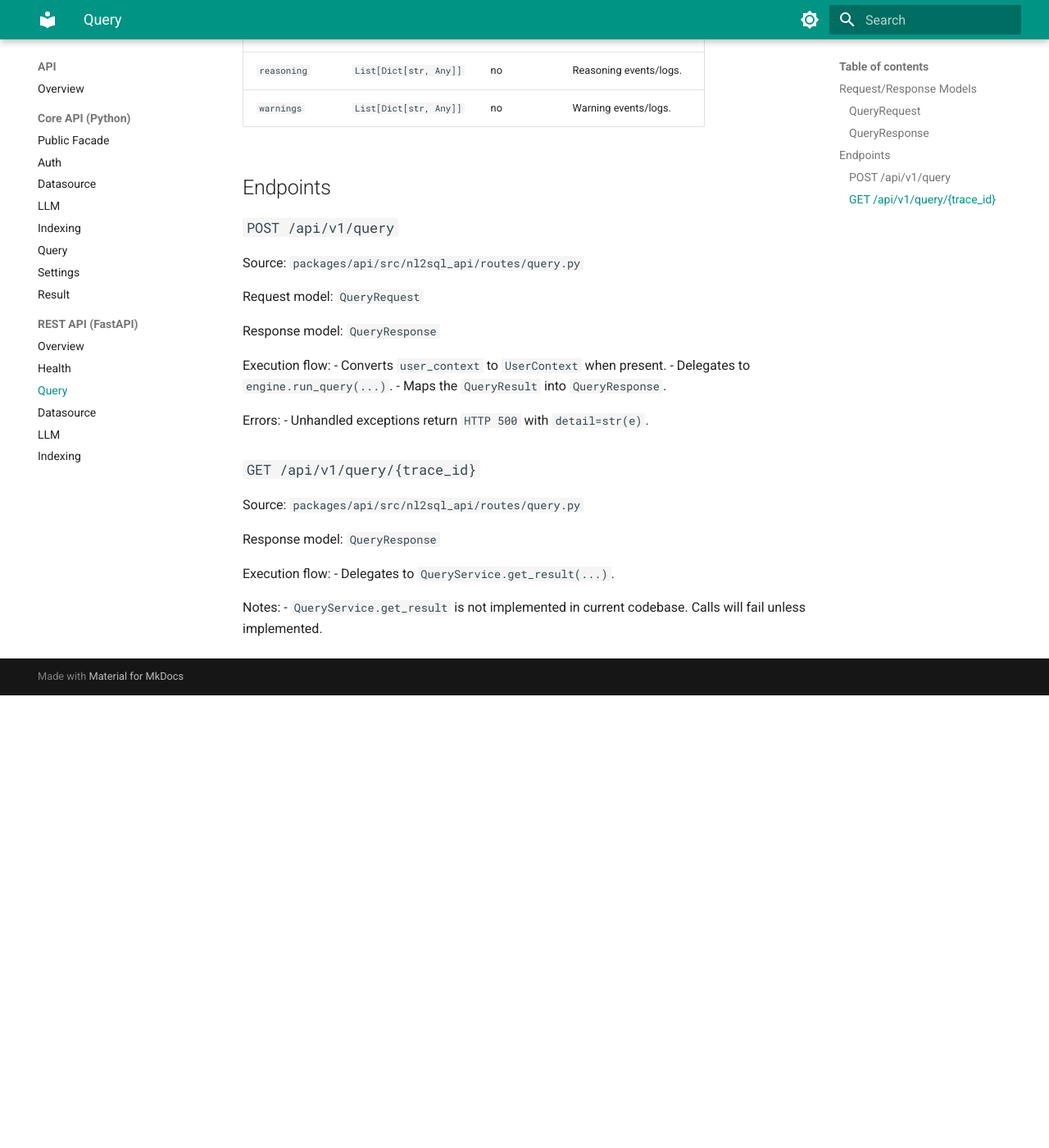
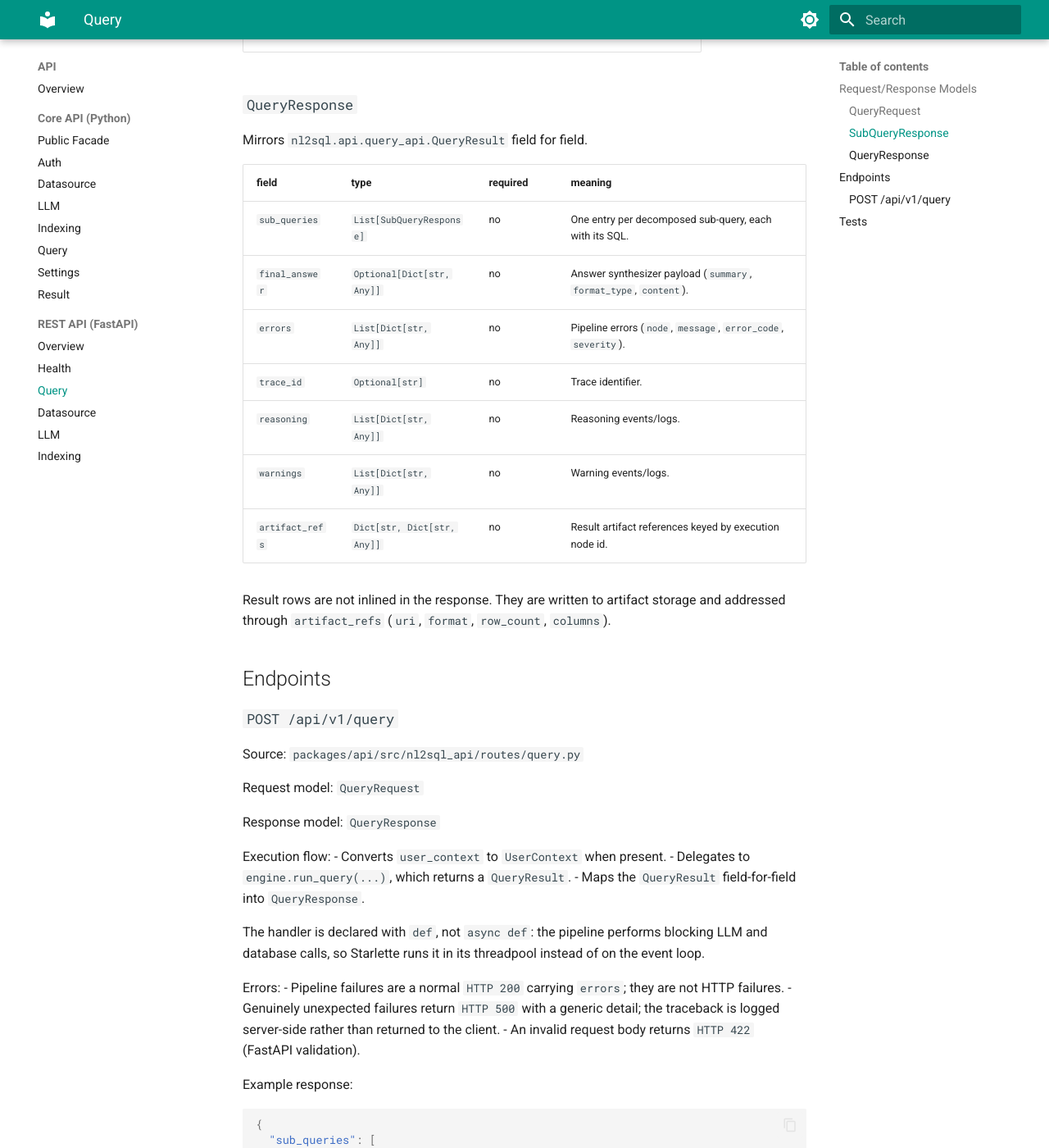
Before and after one commit to nadeem4/nl2sql, an MkDocs documentation site: the page built from docs/api/rest/query.md, in a window 1280 px wide and 1400 px high, scrolled down 975 px. Shown: the whole window at 82% size. Built offline with MkDocs 1.6.1 and Material for MkDocs 9.7.7, drawn with Linux system fonts in a browser that asks for light colours; before the commit the page ends 1823 px from its top, so only the background shows below that; some of the changed text lies outside the part shown.

Commit message:
docs: document the unified query response contract
Update the core and REST query API references for the new QueryResult /
QueryResponse shape, the state mapping, the artifact_refs-instead-of-rows
decision, the sync route handlers and the 200-with-errors semantics. Note the API
test suite in the testing architecture doc.

````diff
--- a/docs/api/rest/query.md
+++ b/docs/api/rest/query.md
@@ -12,16 +12,31 @@ Source: `packages/api/src/nl2sql_api/models/query.py`
 | `execute` | `bool` | no | Execute SQL against datasource (default `true`). |
 | `user_context` | `Optional[Dict[str, Any]]` | no | RBAC context payload. |
 
-### `QueryResponse`
+### `SubQueryResponse`
 | field | type | required | meaning |
 | --- | --- | --- | --- |
-| `sql` | `Optional[str]` | no | Generated SQL. |
-| `results` | `list` | no | Query results. |
-| `final_answer` | `Optional[str]` | no | Natural language answer. |
-| `errors` | `list` | no | Pipeline errors. |
+| `id` | `str` | no | Sub-query identifier. |
+| `intent` | `str` | no | Semantic intent of the sub-query. |
+| `sql` | `str` | no | SQL generated for the sub-query. |
+| `datasource_id` | `str` | no | Datasource the sub-query targets. |
+| `schema_version` | `str` | no | Schema version used for planning. |
+
+### `QueryResponse`
+
+Mirrors `nl2sql.api.query_api.QueryResult` field for field.
+
+| field | type | required | meaning |
+| --- | --- | --- | --- |
+| `sub_queries` | `List[SubQueryResponse]` | no | One entry per decomposed sub-query, each with its SQL. |
+| `final_answer` | `Optional[Dict[str, Any]]` | no | Answer synthesizer payload (`summary`, `format_type`, `content`). |
+| `errors` | `List[Dict[str, Any]]` | no | Pipeline errors (`node`, `message`, `error_code`, `severity`). |
 | `trace_id` | `Optional[str]` | no | Trace identifier. |
 | `reasoning` | `List[Dict[str, Any]]` | no | Reasoning events/logs. |
 | `warnings` | `List[Dict[str, Any]]` | no | Warning events/logs. |
+| `artifact_refs` | `Dict[str, Dict[str, Any]]` | no | Result artifact references keyed by execution node id. |
+
+Result rows are not inlined in the response. They are written to artifact storage
+and addressed through `artifact_refs` (`uri`, `format`, `row_count`, `columns`).
 
 ## Endpoints
 
@@ -35,21 +50,54 @@ Response model: `QueryResponse`
 
 Execution flow:
 - Converts `user_context` to `UserContext` when present.
-- Delegates to `engine.run_query(...)`.
-- Maps the `QueryResult` into `QueryResponse`.
+- Delegates to `engine.run_query(...)`, which returns a `QueryResult`.
+- Maps the `QueryResult` field-for-field into `QueryResponse`.
+
+The handler is declared with `def`, not `async def`: the pipeline performs blocking
+LLM and database calls, so Starlette runs it in its threadpool instead of on the
+event loop.
 
 Errors:
-- Unhandled exceptions return `HTTP 500` with `detail=str(e)`.
+- Pipeline failures are a normal `HTTP 200` carrying `errors`; they are not HTTP failures.
+- Genuinely unexpected failures return `HTTP 500` with a generic detail; the
+  traceback is logged server-side rather than returned to the client.
+- An invalid request body returns `HTTP 422` (FastAPI validation).
 
-### `GET /api/v1/query/{trace_id}`
+Example response:
 
-Source: `packages/api/src/nl2sql_api/routes/query.py`
+```json
+{
+  "sub_queries": [
+    {
+      "id": "sq-1",
+      "intent": "top customers by revenue",
+      "sql": "SELECT customer, SUM(revenue) FROM sales GROUP BY customer ORDER BY 2 DESC LIMIT 5",
+      "datasource_id": "warehouse",
+      "schema_version": "v3"
+    }
+  ],
+  "final_answer": {
+    "summary": "Top 5 customers by revenue",
+    "format_type": "table",
+    "content": "| customer | revenue |\n| --- | --- |"
+  },
+  "errors": [],
+  "trace_id": "0f1c...",
+  "reasoning": [],
+  "warnings": [],
+  "artifact_refs": {
+    "sq-1": {
+      "uri": "file:///artifacts/sq-1.parquet",
+      "format": "parquet",
+      "row_count": 5,
+      "columns": ["customer", "revenue"]
+    }
+  }
+}
+```
 
-Response model: `QueryResponse`
+## Tests
 
-Execution flow:
-- Delegates to `QueryService.get_result(...)`.
-
-Notes:
-- `QueryService.get_result` is not implemented in current codebase. Calls will fail
-  unless implemented.
+`packages/api/tests/test_query_routes.py` covers this endpoint with FastAPI's
+`TestClient` and a stubbed engine (`get_engine` dependency override), so no
+datasource, LLM or network access is required.
````
Also changed, not shown: docs/api/core/query.md (+36 -8 lines), docs/api/rest/index.md (+9 -1 lines), docs/getting_started/pypi.md (+6 -3 lines), docs/testing/architecture.md (+5 -0 lines).
